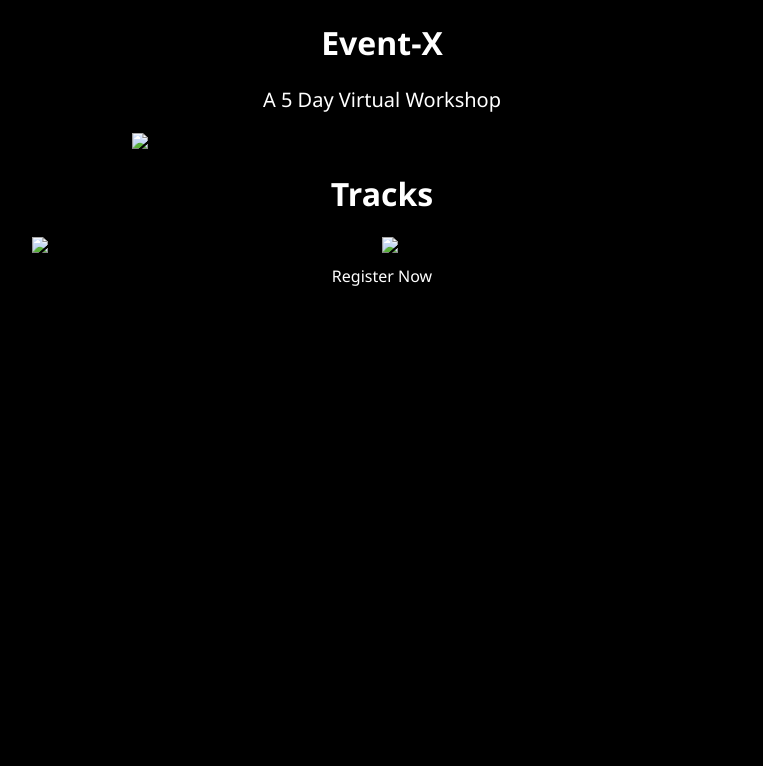
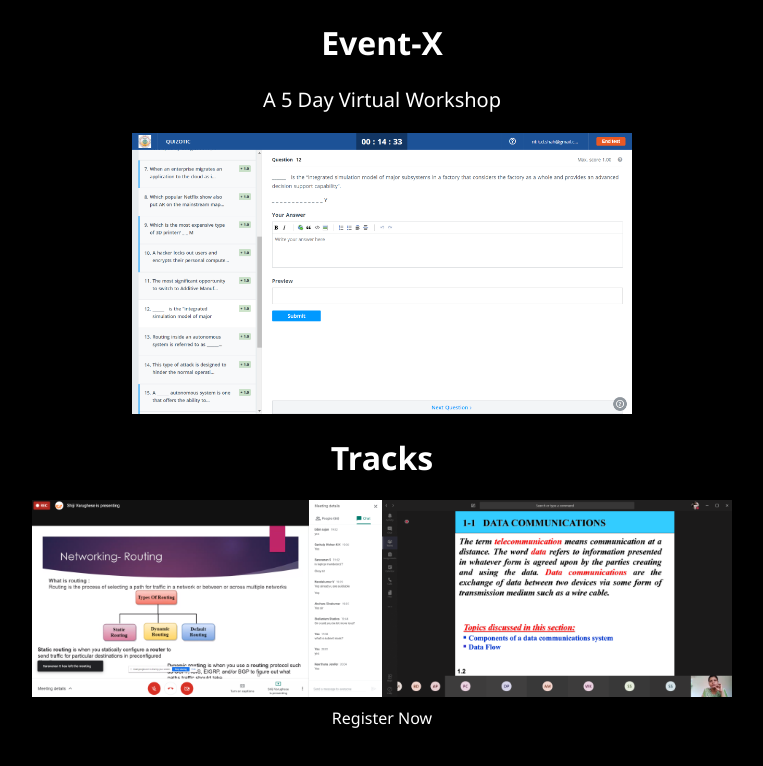
Before and after one commit to ritik-shah/event-X, a plain HTML site: page index.html in a window 1280 px wide. Shown: the whole page, without its empty margins (258-1021 px from the left). Drawn offline with Linux system fonts and the light colour scheme.

Commit message:
Update index.html

```diff
--- a/index.html
+++ b/index.html
@@ -12,15 +12,15 @@
     <p class="sub-Heading">A 5 Day Virtual Workshop</p>
 
     <div class="main-Poster-Div">
-        <img class="main-Poster" src="/project/Screenshot (20).png" alt="Main Poster">
+        <img class="main-Poster" src="Screenshot (20).png" alt="Main Poster">
     </div>
 
     <h1 class="tracks">Tracks</h1>
 
     <div class="track-Poster-Div">
-        <img class="track-Poster" src="/project/Screenshot (41).png" alt="Robot Track">
+        <img class="track-Poster" src="Screenshot (41).png" alt="Robot Track">
 
-        <img class="track-Poster" src="/project/Screenshot (65).png" alt="Android Track">
+        <img class="track-Poster" src="Screenshot (65).png" alt="Android Track">
     </div>
     <div class="register-Link-Div">
         <a href="" class="register-Link">Register Now</a>
```
